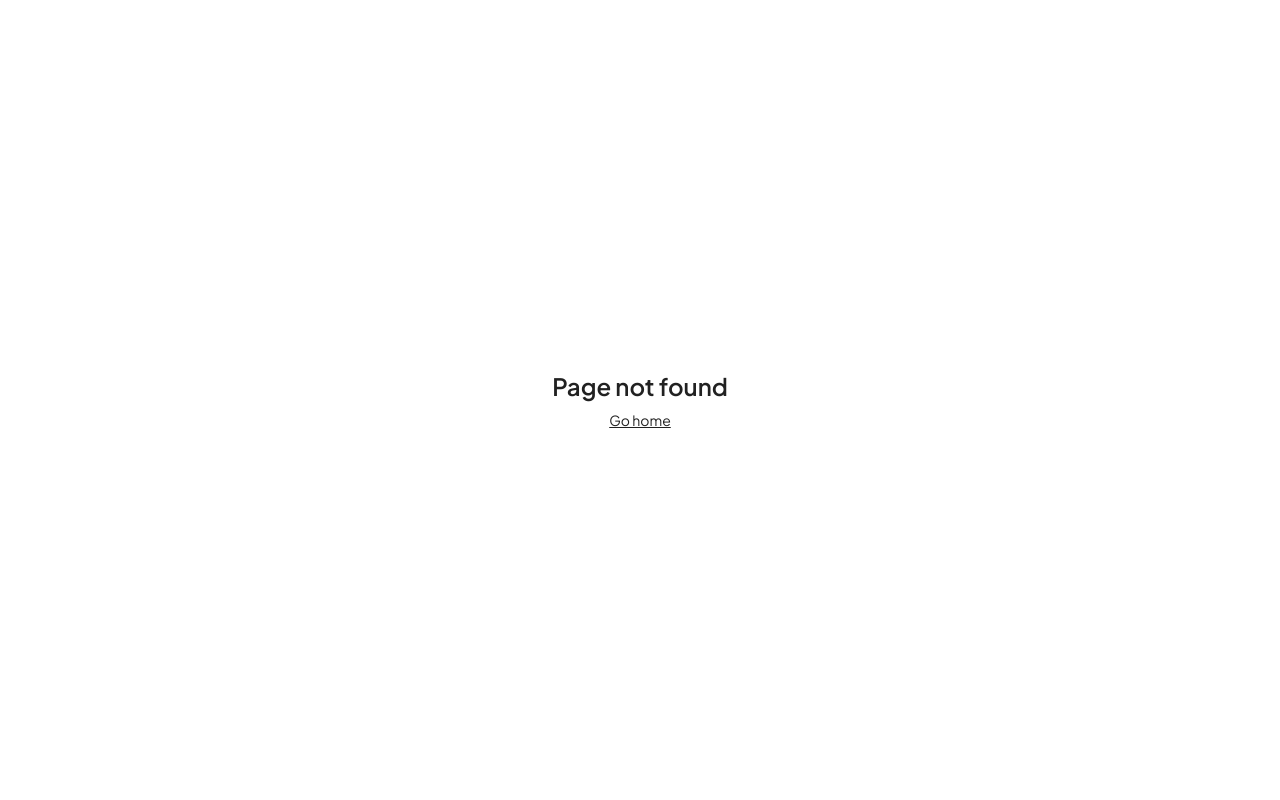
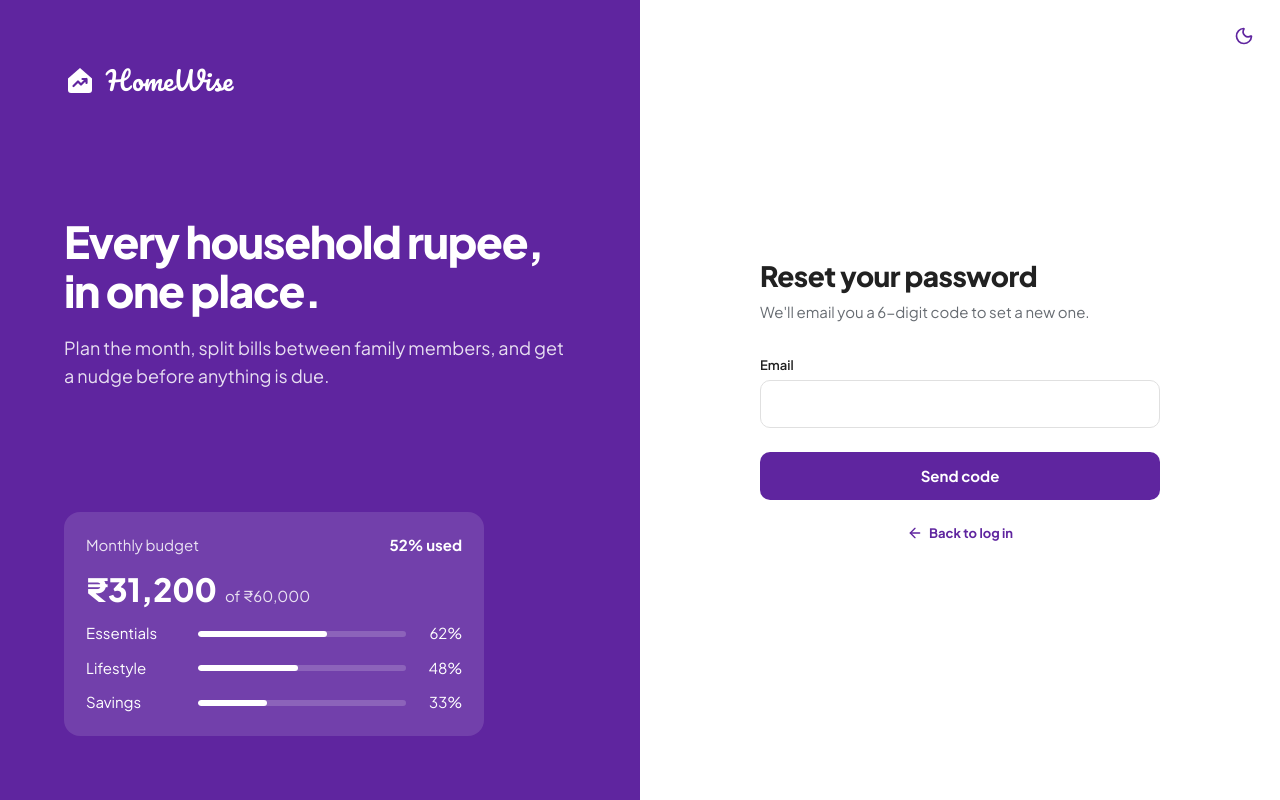
Before and after one commit to floydprabhat-creator/homewise-web, a Next.js app: page /forgot-password in a window 1280 px wide. Before the commit this address had no page. Built offline with nearby package versions, Linux system fonts and the light colour scheme.

Commit message:
feat: add a forgot password page
- "Forgot password?" on the login form opens /forgot-password, carrying the typed email
- step 1 sends a 6-digit code; step 2 takes the code and a new password (with a resend
  countdown), then logs in and lands on the dashboard or onboarding

```diff
--- /dev/null
+++ b/src/app/(auth)/forgot-password/page.tsx
@@ -0,0 +1,15 @@
+import type { Metadata } from 'next';
+import { AuthHeading } from '@/features/auth/components/auth-heading';
+import { ForgotPasswordForm } from '@/features/auth/components/forgot-password-form';
+
+export const metadata: Metadata = { title: 'Reset password · HomeWise' };
+
+export default async function ForgotPasswordPage({ searchParams }: { searchParams: Promise<{ email?: string }> }) {
+  const { email } = await searchParams;
+  return (
+    <>
+      <AuthHeading title="Reset your password" description="We'll email you a 6-digit code to set a new one." />
+      <ForgotPasswordForm defaultEmail={typeof email === 'string' ? email : ''} />
+    </>
+  );
+}
--- a/src/features/auth/api.ts
+++ b/src/features/auth/api.ts
@@ -33,6 +33,23 @@ export function useRegister() {
   });
 }
 
+/** Forgot password, logged out. The answer is the same whether or not the email has an account. */
+export function useSendResetCode() {
+  return useMutation({
+    mutationFn: (email: string) => api<{ sentTo: string }>('/auth/password-reset/code', { method: 'POST', body: { email } }),
+  });
+}
+
+/** Sets the new password and signs this device in; every other device is signed out. */
+export function useResetPassword() {
+  const queryClient = useQueryClient();
+  return useMutation({
+    mutationFn: (input: { email: string; code: string; newPassword: string }) =>
+      api<Session>('/auth/password-reset', { method: 'POST', body: input }),
+    onSuccess: (session) => queryClient.setQueryData(queryKeys.me, session),
+  });
+}
+
 export function useLogout() {
   const queryClient = useQueryClient();
   return useMutation({
--- /dev/null
+++ b/src/features/auth/components/forgot-password-form.tsx
@@ -0,0 +1,183 @@
+'use client';
+
+import { ArrowLeft, Mail } from 'lucide-react';
+import Link from 'next/link';
+import { useRouter } from 'next/navigation';
+import { useEffect, useState, type ChangeEvent, type FormEvent } from 'react';
+import { Alert } from '@/components/ui/alert';
+import { Button } from '@/components/ui/button';
+import { FormField } from '@/components/ui/form-field';
+import { PasswordField } from '@/components/ui/password-field';
+import { ApiError } from '@/lib/api-client';
+import { apiErrorMessage } from '@/lib/form-errors';
+import { landingPath, useResetPassword, useSendResetCode } from '../api';
+
+type Errors = Partial<Record<'email' | 'code' | 'newPassword' | 'confirm' | 'form', string>>;
+
+const RESEND_SECONDS = 60;
+const EMAIL_PATTERN = /^[^\s@]+@[^\s@]+\.[^\s@]+$/;
+
+/** 1. Email → a 6-digit code is sent. 2. Code + new password → signed in. */
+export function ForgotPasswordForm({ defaultEmail = '' }: { defaultEmail?: string }) {
+  const router = useRouter();
+  const sendCode = useSendResetCode();
+  const reset = useResetPassword();
+  const [values, setValues] = useState({ email: defaultEmail, code: '', newPassword: '', confirm: '' });
+  const [errors, setErrors] = useState<Errors>({});
+  const [sentTo, setSentTo] = useState<string | null>(null);
+  const [sentAt, setSentAt] = useState<number | null>(null);
+  const [now, setNow] = useState(() => Date.now());
+
+  // Ticks the "Resend in 42s" countdown.
+  useEffect(() => {
+    if (!sentAt) return;
+    const timer = setInterval(() => setNow(Date.now()), 1000);
+    return () => clearInterval(timer);
+  }, [sentAt]);
+  const resendIn = sentAt ? Math.max(0, RESEND_SECONDS - Math.floor((now - sentAt) / 1000)) : 0;
+
+  const set = (field: keyof typeof values) => (e: ChangeEvent<HTMLInputElement>) => {
+    setValues((v) => ({ ...v, [field]: e.target.value }));
+    setErrors((er) => ({ ...er, [field]: undefined, form: undefined }));
+  };
+
+  function requestCode(e?: FormEvent) {
+    e?.preventDefault();
+    const email = (sentTo ?? values.email).trim().toLowerCase();
+    if (!EMAIL_PATTERN.test(email)) return setErrors({ email: 'Enter a valid email address' });
+    setErrors({});
+    sendCode.mutate(email, {
+      onSuccess: () => {
+        setSentTo(email);
+        setSentAt(Date.now());
+        setNow(Date.now());
+      },
+      onError: (err) => setErrors({ [sentTo ? 'code' : 'email']: apiErrorMessage(err) }),
+    });
+  }
+
+  function submit(e: FormEvent) {
+    e.preventDefault();
+    const next: Errors = {};
+    if (!/^\d{6}$/.test(values.code.trim())) next.code = 'Enter the 6-digit code';
+    if (values.newPassword.length < 8) next.newPassword = 'Password must be at least 8 characters';
+    if (values.confirm !== values.newPassword) next.confirm = "The passwords don't match";
+    setErrors(next);
+    if (Object.keys(next).length > 0 || !sentTo) return;
+
+    reset.mutate(
+      { email: sentTo, code: values.code.trim(), newPassword: values.newPassword },
+      {
+        onSuccess: (session) => router.replace(landingPath(session)),
+        onError: (err) => {
+          const fields = err instanceof ApiError ? err.fields : {};
+          setErrors({
+            code: fields.code,
+            newPassword: fields.newPassword,
+            form: fields.code || fields.newPassword ? undefined : apiErrorMessage(err),
+          });
+        },
+      },
+    );
+  }
+
+  const backToLogin = (
+    <Link href="/login" className="inline-flex items-center gap-1.5 self-center text-caption font-bold text-accent hover:underline">
+      <ArrowLeft aria-hidden className="size-4" />
+      Back to log in
+    </Link>
+  );
+
+  if (!sentTo) {
+    return (
+      <div className="flex flex-col gap-6">
+        <form onSubmit={requestCode} noValidate className="flex flex-col gap-5">
+          <FormField
+            id="email"
+            label="Email"
+            type="email"
+            autoComplete="email"
+            className="h-12"
+            value={values.email}
+            error={errors.email}
+            onChange={set('email')}
+          />
+          <Button type="submit" loading={sendCode.isPending} size="lg" className="mt-1 w-full">
+            Send code
+          </Button>
+        </form>
+        {backToLogin}
+      </div>
+    );
+  }
+
+  return (
+    <div className="flex flex-col gap-6">
+      <Alert tone="brand" icon={Mail}>
+        If <b className="font-semibold">{sentTo}</b> has a HomeWise account, a 6-digit code is on its way. It works for 10
+        minutes.
+      </Alert>
+
+      <form onSubmit={submit} noValidate className="flex flex-col gap-5">
+        {errors.form && <Alert>{errors.form}</Alert>}
+
+        <div className="flex flex-wrap items-start gap-2.5">
+          <div className="min-w-40 flex-1">
+            <FormField
+              id="reset-code"
+              label="Code"
+              inputMode="numeric"
+              autoComplete="one-time-code"
+              maxLength={6}
+              placeholder="000000"
+              className="h-12"
+              value={values.code}
+              error={errors.code}
+              onChange={set('code')}
+            />
+          </div>
+          <Button variant="outline" size="lg" className="mt-[26px]" loading={sendCode.isPending} disabled={resendIn > 0} onClick={() => requestCode()}>
+            {resendIn > 0 ? `Resend in ${resendIn}s` : 'Resend code'}
+          </Button>
+        </div>
+        <PasswordField
+          id="new-password"
+          label="New password"
+          aside="At least 8 characters"
+          autoComplete="new-password"
+          className="h-12"
+          value={values.newPassword}
+          error={errors.newPassword}
+          onChange={set('newPassword')}
+        />
+        <PasswordField
+          id="confirm-password"
+          label="Confirm new password"
+          autoComplete="new-password"
+          className="h-12"
+          value={values.confirm}
+          error={errors.confirm}
+          onChange={set('confirm')}
+        />
+
+        <Button type="submit" loading={reset.isPending} size="lg" className="mt-1 w-full">
+          Reset password and log in
+        </Button>
+      </form>
+
+      <button
+        type="button"
+        className="self-center text-caption font-semibold text-muted-foreground hover:text-foreground"
+        onClick={() => {
+          setSentTo(null);
+          setSentAt(null);
+          setErrors({});
+          setValues((v) => ({ ...v, code: '' }));
+        }}
+      >
+        Use a different email
+      </button>
+      {backToLogin}
+    </div>
+  );
+}
--- a/src/features/auth/components/login-form.tsx
+++ b/src/features/auth/components/login-form.tsx
@@ -5,7 +5,7 @@ import { Mail } from 'lucide-react';
 import Link from 'next/link';
 import { useRouter } from 'next/navigation';
 import { useState } from 'react';
-import { useForm } from 'react-hook-form';
+import { useForm, useWatch } from 'react-hook-form';
 import { Alert } from '@/components/ui/alert';
 import { Button, buttonStyles } from '@/components/ui/button';
 import { Divider } from '@/components/ui/divider';
@@ -32,8 +32,12 @@ export function LoginForm({ defaultEmail, onLoggedIn, embedded = false }: LoginF
     register,
     handleSubmit,
     setError,
+    control,
     formState: { errors },
   } = useForm<LoginValues>({ resolver: zodResolver(loginSchema), defaultValues: { email: defaultEmail ?? '', password: '' } });
+
+  // Carried to the forgot-password page so it needn't be typed twice.
+  const typedEmail = useWatch({ control, name: 'email' }).trim();
 
   const onSubmit = handleSubmit((values) => {
     setFormError(null);
@@ -60,7 +64,14 @@ export function LoginForm({ defaultEmail, onLoggedIn, embedded = false }: LoginF
         <PasswordField
           id="password"
           label="Password"
-          aside="At least 8 characters"
+          aside={
+            <Link
+              href={typedEmail ? `/forgot-password?email=${encodeURIComponent(typedEmail)}` : '/forgot-password'}
+              className="font-bold text-accent hover:underline"
+            >
+              Forgot password?
+            </Link>
+          }
           autoComplete="current-password"
           className="h-12"
           error={errors.password?.message}
--- a/src/proxy.ts
+++ b/src/proxy.ts
@@ -1,7 +1,7 @@
 import { NextResponse, type NextRequest } from 'next/server';
 import { SESSION_COOKIE } from '@/types/constants';
 
-const AUTH_PAGES = ['/login', '/register'];
+const AUTH_PAGES = ['/login', '/register', '/forgot-password'];
 
 /**
  * Redirects on cookie presence only; the API does the real session check.
```
